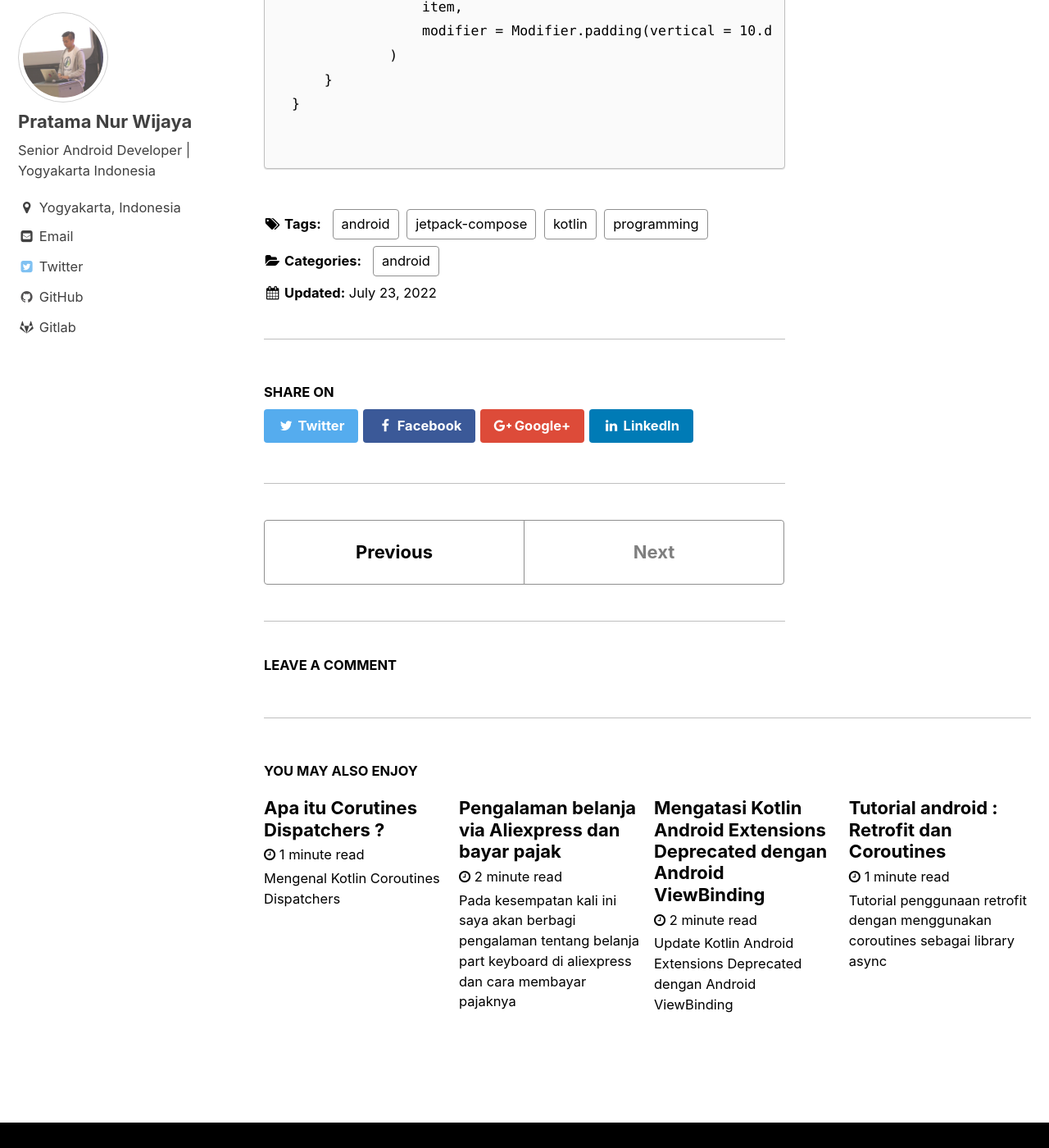
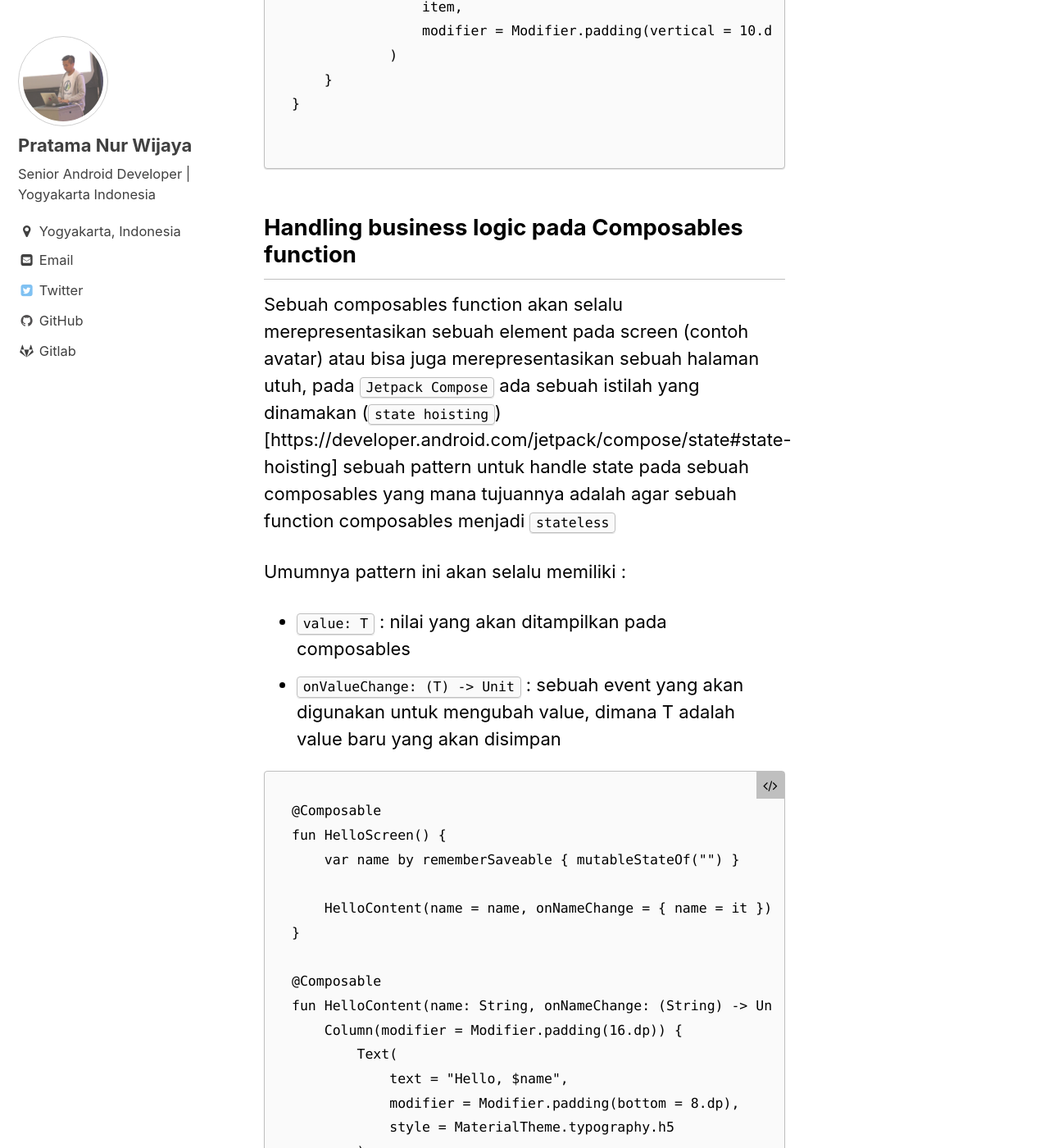
Before and after one commit to pratamawijaya/pratamasite, a Jekyll site: the page built from _posts/2022-07-22-berkenalan-dengan-jetpack-compose.md, in a window 1280 px wide and 1400 px high, scrolled down 5027 px. Shown: the whole window at 82% size. Built offline with Jekyll 4.4.1, drawn with Linux system fonts in a browser that asks for light colours; comment, search, counter and statistics services are not loaded; some of the changed text lies outside the part shown.

Commit message:
update content

`````diff
--- a/_posts/2022-07-22-berkenalan-dengan-jetpack-compose.md
+++ b/_posts/2022-07-22-berkenalan-dengan-jetpack-compose.md
@@ -2,7 +2,7 @@
 layout: single
 title:  "Berkenalan dengan Jetpack Compose"
 date:   2022-07-23 09:00:00 +0700
-excerpt: "Berkenalan dengan jetpack compose, apa itu Jetpack Compose cara menggunakannya dll akan dibahas pada artikel ini"
+excerpt: "Artikel ini membahas mengenai Jetpack Compose, sebuah tools baru dari Android Teams untuk membangun User Interface pada sebuah aplikasi android"
 categories:
 - android
 tags :
@@ -142,3 +142,54 @@ LazyColumn(Modifier.fillMaxSize()) {
 }
 
 ````
+
+## Handling business logic pada Composables function
+
+Sebuah composables function akan selalu merepresentasikan sebuah element pada screen (contoh avatar) atau bisa juga merepresentasikan sebuah halaman utuh, pada `Jetpack Compose` ada sebuah istilah yang dinamakan (`state hoisting`)[https://developer.android.com/jetpack/compose/state#state-hoisting] sebuah pattern untuk handle state pada sebuah composables yang mana tujuannya adalah agar sebuah function composables menjadi `stateless`
+
+Umumnya pattern ini akan selalu memiliki :
+
+- `value: T` : nilai yang akan ditampilkan pada composables
+- `onValueChange: (T) -> Unit` : sebuah event yang akan digunakan untuk mengubah value, dimana T adalah value baru yang akan disimpan
+
+````
+@Composable
+fun HelloScreen() {
+    var name by rememberSaveable { mutableStateOf("") }
+
+    HelloContent(name = name, onNameChange = { name = it })
+}
+
+@Composable
+fun HelloContent(name: String, onNameChange: (String) -> Unit) {
+    Column(modifier = Modifier.padding(16.dp)) {
+        Text(
+            text = "Hello, $name",
+            modifier = Modifier.padding(bottom = 8.dp),
+            style = MaterialTheme.typography.h5
+        )
+        OutlinedTextField(
+            value = name,
+            onValueChange = onNameChange,
+            label = { Text("Name") }
+        )
+    }
+}
+````
+
+Pada contoh diatas, composables `HelloContent` memiliki 2 parameter,
+- name : sebagai value
+- onNameChange: event untuk mengubah value name
+
+Pada kode diatas, composables `HelloContent` sama sekali tidak akan menyimpan data pada scope functionsya, function HelloContent sudah menjadi sebuah stateless function, setiap perubahan data nama akan dibawa ke-atas (`hosting`) yakni ke composables `HelloScreen`
+
+
+## Cheatsheet
+
+![Jetpack Compose Cheatsheet](assets/images/jetpack-compose/compose-cheat-sheet.webp)
+
+
+
+***References***
+- https://www.composables.co/blog/compose-intro
+- https://developer.android.com/jetpack/compose/documentation
`````
Also changed, not shown: other parts of _posts/2022-07-22-berkenalan-dengan-jetpack-compose.md (+4 -4 lines), assets/images/jetpack-compose/compose-cheat-sheet.webp (added).
